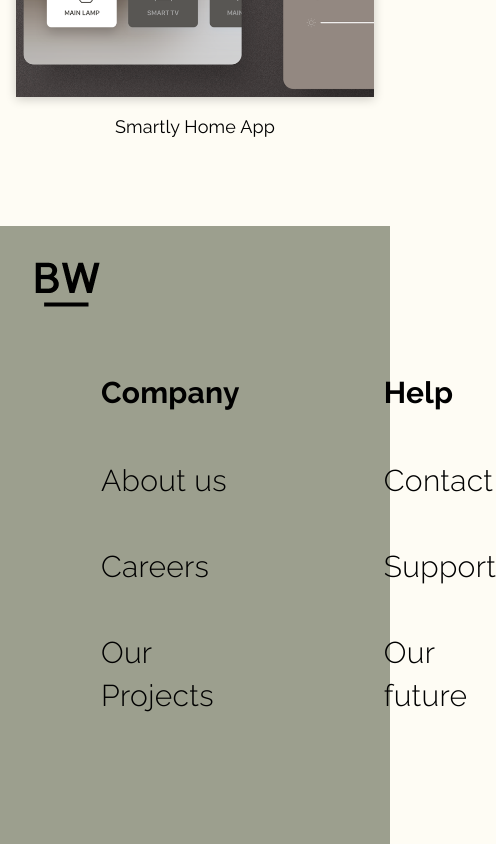
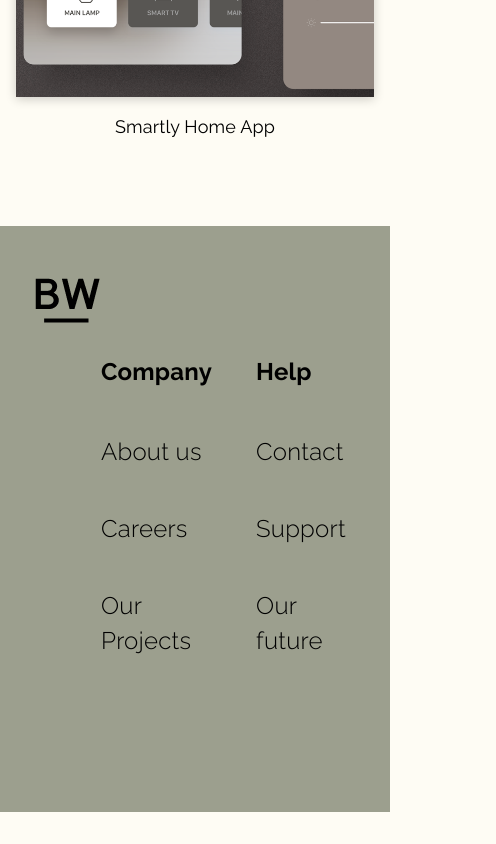
Before and after one commit to Lvl1Pichu/Portfolio-Website, a React (Vite) app: page /ProjectPage in a window 390 px wide. Shown: the part 3694-4538 px from the top of the page, 496 px wide, since content can reach past the window. After the commit the page ends 4506 px from the top, so only its background shows below. Built offline with nearby package versions, Linux system fonts and the light colour scheme.

Commit message:
startpage is now responsive. only missing part is: * Padding is a little wack on the team images below 380 px.

```diff
--- a/src/App.css
+++ b/src/App.css
@@ -2,3 +2,7 @@ body {
   margin: 0;
   padding: 0;
 }
+footer {
+  margin: 0;
+  padding: 0;
+}
--- a/src/Components/ContactForm.tsx
+++ b/src/Components/ContactForm.tsx
@@ -19,7 +19,11 @@ const ContactForm = () => {
         >
           <Typography
             variant="h2"
-            sx={{ fontFamily: 'Oswald', fontWeight: '400' }}
+            sx={{
+              fontFamily: 'Oswald',
+              fontWeight: '400',
+              '@media (max-width:768px)': { fontSize: '32px' },
+            }}
           >
             Contact
           </Typography>
--- a/src/Components/FindUsComponent.tsx
+++ b/src/Components/FindUsComponent.tsx
@@ -23,7 +23,11 @@ const MapComponent: React.FC = () => {
       >
         <Typography
           variant="h2"
-          sx={{ fontFamily: 'Oswald', fontWeight: '400' }}
+          sx={{
+            fontFamily: 'Oswald',
+            fontWeight: '400',
+            '@media (max-width:768px)': { fontSize: '32px' },
+          }}
         >
           Find us
         </Typography>
--- a/src/Components/TeamSection.tsx
+++ b/src/Components/TeamSection.tsx
@@ -5,7 +5,7 @@ function TeamSection() {
     <Box
       sx={{
         '@media (max-width:400px)': {
-          padding: '0',
+          // padding: '0',
           margin: '0 auto',
         },
         fontFamily: 'Raleway',
@@ -22,7 +22,11 @@ function TeamSection() {
       >
         <Typography
           variant="h2"
-          sx={{ fontFamily: 'Oswald', fontWeight: '400' }}
+          sx={{
+            fontFamily: 'Oswald',
+            fontWeight: '400',
+            '@media (max-width:768px)': { fontSize: '32px' },
+          }}
         >
           The team
         </Typography>
@@ -60,6 +64,7 @@ function TeamSection() {
                 margin: '0',
                 color: '#522E07',
                 fontFamily: 'Oswald',
+                '@media (max-width:768px)': { fontSize: '24px' },
               }}
             >
               Jenny Weijland
@@ -68,7 +73,10 @@ function TeamSection() {
               component="span"
               sx={{
                 fontSize: '24px',
-                '@media (max-width:768px)': { marginBottom: '1rem' },
+                '@media (max-width:768px)': {
+                  marginBottom: '1rem',
+                  fontSize: '16px',
+                },
               }}
             >
               Discover Jenny's realm: an adept in TypeScript, a maven in UX, and
@@ -118,6 +126,7 @@ function TeamSection() {
                 margin: '0',
                 color: '#522E07',
                 fontFamily: 'Oswald',
+                '@media (max-width:768px)': { fontSize: '24px' },
               }}
             >
               Carl Hasselblad
@@ -126,7 +135,10 @@ function TeamSection() {
               component="span"
               sx={{
                 fontSize: '24px',
-                '@media (max-width:768px)': { marginBottom: '1rem' },
+                '@media (max-width:768px)': {
+                  marginBottom: '1rem',
+                  fontSize: '16px',
+                },
               }}
             >
               Meet Carl: a passionate UX enthusiast, TypeScript aficionado, and
@@ -179,6 +191,7 @@ function TeamSection() {
                 margin: '0',
                 color: '#522E07',
                 fontFamily: 'Oswald',
+                '@media (max-width:768px)': { fontSize: '24px' },
               }}
             >
               Sebastian Johansson
@@ -187,7 +200,10 @@ function TeamSection() {
               component="span"
               sx={{
                 fontSize: '24px',
-                '@media (max-width:768px)': { marginBottom: '1rem' },
+                '@media (max-width:768px)': {
+                  marginBottom: '1rem',
+                  fontSize: '16px',
+                },
               }}
             >
               Step into Sebbe's domain: the ultimate coding maestro, fluent in
@@ -245,6 +261,7 @@ function TeamSection() {
                 margin: '0',
                 color: '#522E07',
                 fontFamily: 'Oswald',
+                '@media (max-width:768px)': { fontSize: '24px' },
               }}
             >
               Linus Hammarberg
@@ -253,7 +270,10 @@ function TeamSection() {
               component="span"
               sx={{
                 fontSize: '24px',
-                '@media (max-width:768px)': { marginBottom: '1rem' },
+                '@media (max-width:768px)': {
+                  marginBottom: '1rem',
+                  fontSize: '16px',
+                },
               }}
             >
               Meet Linus: a passionate UX enthusiast, TypeScript aficionado, and
@@ -306,6 +326,7 @@ function TeamSection() {
                 margin: '0',
                 color: '#522E07',
                 fontFamily: 'Oswald',
+                '@media (max-width:768px)': { fontSize: '24px' },
               }}
             >
               Nathalie Gustafsson
@@ -314,7 +335,10 @@ function TeamSection() {
               component="span"
               sx={{
                 fontSize: '24px',
-                '@media (max-width:768px)': { marginBottom: '1rem' },
+                '@media (max-width:768px)': {
+                  marginBottom: '1rem',
+                  fontSize: '16px',
+                },
               }}
             >
               Welcome to Nathalie's board: where Swift meets Figma and
--- a/src/Components/footer.tsx
+++ b/src/Components/footer.tsx
@@ -1,4 +1,4 @@
-import { Box, Container, Typography } from '@mui/material';
+import { Box, Typography } from '@mui/material';
 import React from 'react';
 import { useNavigate } from 'react-router-dom';
 import Logo from '../assets/Logo.png';
@@ -16,18 +16,38 @@ const Footer: React.FC = () => {
         height: '586px',
         backgroundColor: 'rgba(81, 88, 63, 0.56)',
         color: 'black',
-        padding: 2,
+        width: '100%',
+        overflowX: 'hidden',
       }}
     >
-      <Container maxWidth={false} style={{ width: '100%' }}>
+      <Box>
+        {/* <Container maxWidth={false} style={{ width: '100%' }}> */}
         <Box
-          display="flex"
-          justifyContent="space-between"
-          alignItems="flex-start"
+          sx={{
+            display: 'flex',
+            justifyContent: 'space-between',
+            alignItems: 'flex-start',
+            // width: '100%',
+          }}
         >
-          <img src={Logo} alt="Logo" style={{ marginRight: 'auto' }} />
-          <Box display="flex">
-            <Box mr="144px">
+          <img
+            src={Logo}
+            alt="Logo"
+            style={{ marginLeft: '32px', marginTop: '32px' }}
+          />
+          <Box
+            display="flex"
+            sx={{
+              marginRight: '2rem',
+              '@media (max-width:768px)': { marginRight: '32px' },
+            }}
+          >
+            <Box
+              sx={{
+                marginRight: '144px',
+                '@media (max-width:768px)': { margin: '0' },
+              }}
+            >
               <Typography
                 variant="h6"
                 sx={{
@@ -36,6 +56,7 @@ const Footer: React.FC = () => {
                   fontWeight: 'bold',
                   fontSize: '30px',
                   fontFamily: 'Raleway, sans-serif',
+                  '@media (max-width:768px)': { fontSize: '24px' },
                 }}
               >
                 Company
@@ -47,6 +68,7 @@ const Footer: React.FC = () => {
                   fontSize: '30px',
                   fontWeight: 'light',
                   fontFamily: 'Raleway, sans-serif',
+                  '@media (max-width:768px)': { fontSize: '24px' },
                 }}
               >
                 About us
@@ -58,6 +80,7 @@ const Footer: React.FC = () => {
                   fontSize: '30px',
                   fontWeight: '300',
                   fontFamily: 'Raleway, sans-serif',
+                  '@media (max-width:768px)': { fontSize: '24px' },
                 }}
               >
                 Careers
@@ -71,12 +94,13 @@ const Footer: React.FC = () => {
                   fontSize: '30px',
                   fontWeight: '300',
                   fontFamily: 'Raleway, sans-serif',
+                  '@media (max-width:768px)': { fontSize: '24px' },
                 }}
               >
                 Our Projects
               </Typography>
             </Box>
-            <Box>
+            <Box sx={{ '@media (max-width: 768px)': { marginLeft: '2rem' } }}>
               <Typography
                 variant="h6"
                 sx={{
@@ -85,6 +109,7 @@ const Footer: React.FC = () => {
                   fontWeight: 'bold',
                   fontSize: '30px',
                   fontFamily: 'Raleway, sans-serif',
+                  '@media (max-width:768px)': { fontSize: '24px' },
                 }}
               >
                 Help
@@ -98,6 +123,7 @@ const Footer: React.FC = () => {
                   fontSize: '30px',
                   fontWeight: '300',
                   fontFamily: 'Raleway, sans-serif',
+                  '@media (max-width:768px)': { fontSize: '24px' },
                 }}
               >
                 Contact
@@ -109,6 +135,7 @@ const Footer: React.FC = () => {
                   fontSize: '30px',
                   fontWeight: '300',
                   fontFamily: 'Raleway, sans-serif',
+                  '@media (max-width:768px)': { fontSize: '24px' },
                 }}
               >
                 Support
@@ -119,6 +146,7 @@ const Footer: React.FC = () => {
                   fontSize: '30px',
                   fontWeight: '300',
                   fontFamily: 'Raleway, sans-serif',
+                  '@media (max-width:768px)': { fontSize: '24px' },
                 }}
               >
                 Our future
@@ -126,7 +154,7 @@ const Footer: React.FC = () => {
             </Box>
           </Box>
         </Box>
-      </Container>
+      </Box>
     </Box>
   );
 };
--- a/src/Pages/HomePage.tsx
+++ b/src/Pages/HomePage.tsx
@@ -8,7 +8,7 @@ import Footer from '../Components/footer';
 
 const HomePage: React.FC = () => {
   return (
-    <>
+    <div className="body">
       <header>
         <HeaderSection />
       </header>
@@ -22,7 +22,7 @@ const HomePage: React.FC = () => {
       <footer>
         <Footer />
       </footer>
-    </>
+    </div>
   );
 };
 
--- a/src/index.css
+++ b/src/index.css
@@ -8,3 +8,11 @@ body {
   padding: 0;
   background-color: #fefcf4;
 }
+footer {
+  margin: 0;
+  padding: 0;
+}
+.body {
+  width:100vw;
+  overflow-x: hidden;
+}
```
Also changed, not shown: 1 other file (tests, documents, lock files or other folders).
